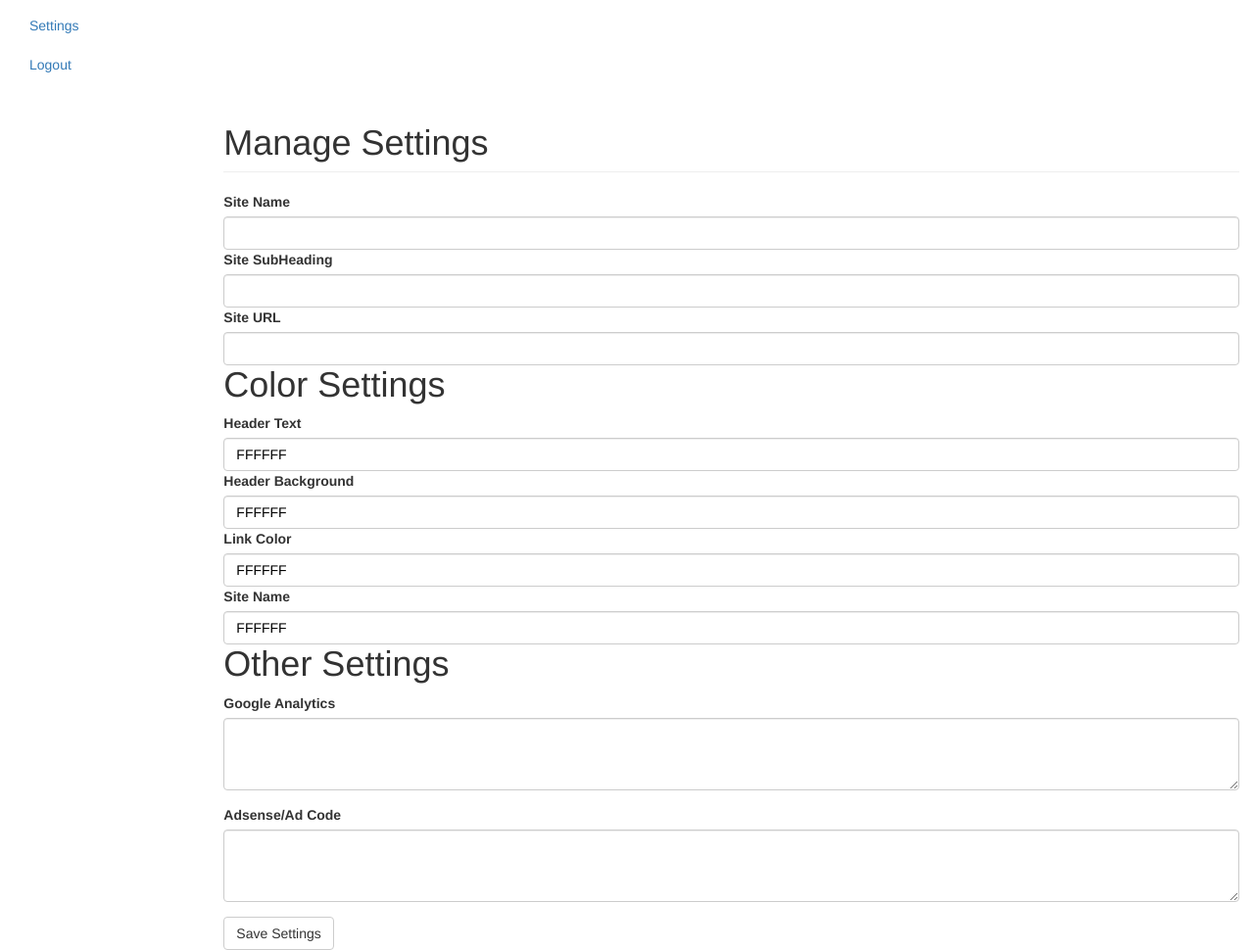
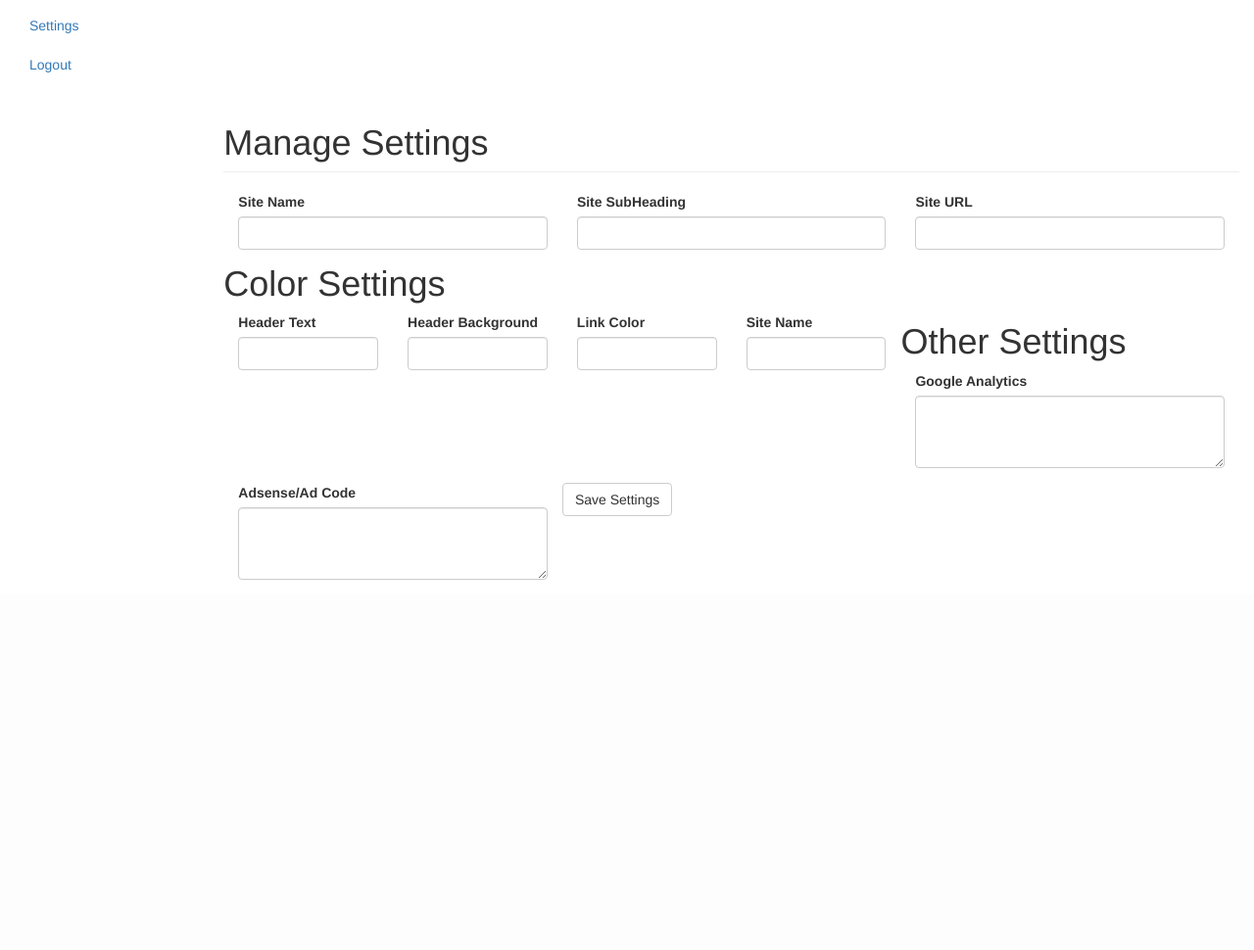
Before and after one commit to bderstine/WebsiteMixer-App-Base, a Flask app: page /admin/settings/ in a window 1280 px wide. Shown: the part 194-1164 px from the top of the page at 98% size. After the commit the page ends 786 px from the top, so only its background shows below. Run offline with Flask 2, Linux system fonts and the light colour scheme; a user stored in the database is signed in; tables that the repository leaves empty hold one stand-in row (values such as "Sample post"); some libraries are stand-ins or nearby versions.

Commit message:
update field sizes again

```diff
--- a/app/templates/admin/manage-settings.html
+++ b/app/templates/admin/manage-settings.html
@@ -9,43 +9,43 @@
         <h1 class="page-header">Manage Settings</h1>
 
 	<form method="post" action="">
-	  <div class="form-group">
+	  <div class="form-group col-xs-4">
 	    <label for="siteName">Site Name</label>
-	    <input type="text" class="form-control col-lg-4" id="siteName" name="siteName"value="{{s.siteName}}">
+	    <input type="text" class="form-control" id="siteName" name="siteName"value="{{s.siteName}}">
 	  </div>
-          <div class="form-group">
+          <div class="form-group col-xs-4">
             <label for="siteSubheading">Site SubHeading</label>
-            <input type="text" class="form-control col-lg-6" id="siteSubheading" name="siteSubheading" value="{{s.siteSubheading}}">
+            <input type="text" class="form-control" id="siteSubheading" name="siteSubheading" value="{{s.siteSubheading}}">
           </div>
-          <div class="form-group">
+          <div class="form-group col-xs-4">
             <label for="siteUrl">Site URL</label>
-            <input type="text" class="form-control col-lg-8" id="siteUrl" name="siteUrl" value="{{s.siteUrl}}">
+            <input type="text" class="form-control" id="siteUrl" name="siteUrl" value="{{s.siteUrl}}">
           </div>
 
           <h1>Color Settings</h1>
-          <div class="form-group">
+          <div class="form-group col-xs-2">
             <label for="headerForeground">Header Text</label>
-            <input type="text" class="form-control color col-lg-2" id="headerForeground" name="headerForeground"value="{{s.headerForeground}}">
+            <input type="text" class="form-control" id="headerForeground" name="headerForeground"value="{{s.headerForeground}}">
           </div>
-          <div class="form-group">
+          <div class="form-group col-xs-2">
             <label for="headerBackground">Header Background</label>
-            <input type="text" class="form-control color col-lg-2" id="headerBackground" name="headerBackground" value="{{s.headerBackground}}">
+            <input type="text" class="form-control" id="headerBackground" name="headerBackground" value="{{s.headerBackground}}">
           </div>
-          <div class="form-group">
+          <div class="form-group col-xs-2">
             <label for="colorLinks">Link Color</label>
-            <input type="text" class="form-control color col-lg-2" id="colorLinks" name="colorLinks" value="{{s.colorLinks}}">
+            <input type="text" class="form-control" id="colorLinks" name="colorLinks" value="{{s.colorLinks}}">
           </div>
-          <div class="form-group">
+          <div class="form-group col-xs-2">
             <label for="colorHover">Site Name</label>
-            <input type="text" class="form-control color col-lg-2" id="colorHover" name="colorHover" value="{{s.colorHover}}">
+            <input type="text" class="form-control" id="colorHover" name="colorHover" value="{{s.colorHover}}">
           </div>
 
           <h1>Other Settings</h1>
-          <div class="form-group">
+          <div class="form-group col-xs-4">
             <label for="googleAnal">Google Analytics</label>
             <textarea class="form-control" rows="3" id="googleAnal" name="googleAnal">{{s.googleAnal}}</textarea>
           </div>
-          <div class="form-group">
+          <div class="form-group col-xs-4">
             <label for="siteAds">Adsense/Ad Code</label>
             <textarea class="form-control" rows="3" id="siteAds" name="siteAds">{{s.siteAds}}</textarea>
           </div>
```
